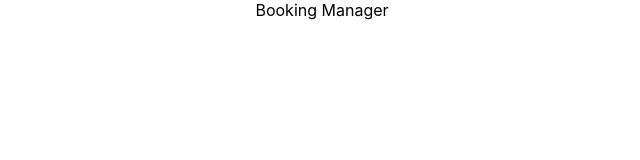
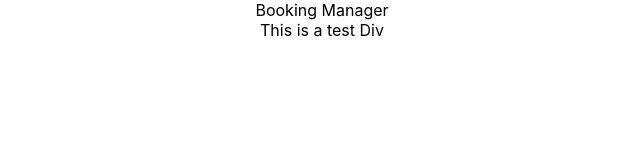
Before and after one commit to npawan98/BookingMANager, a React (Create React App) app: page / in a window 1280 px wide. Shown: the top 160 px of the page, without its empty margins (318-958 px from the left). Built offline with nearby package versions, Linux system fonts and the light colour scheme.

Commit message:
this is a test commit

```diff
--- a/src/App.js
+++ b/src/App.js
@@ -5,6 +5,7 @@ function App() {
   return (
     <div className="App">
      Booking Manager
+     <div className="testDiv">This is a test Div</div>
     </div>
   );
 }
```
Also changed, not shown: 1 other file (tests, documents, lock files or other folders).
